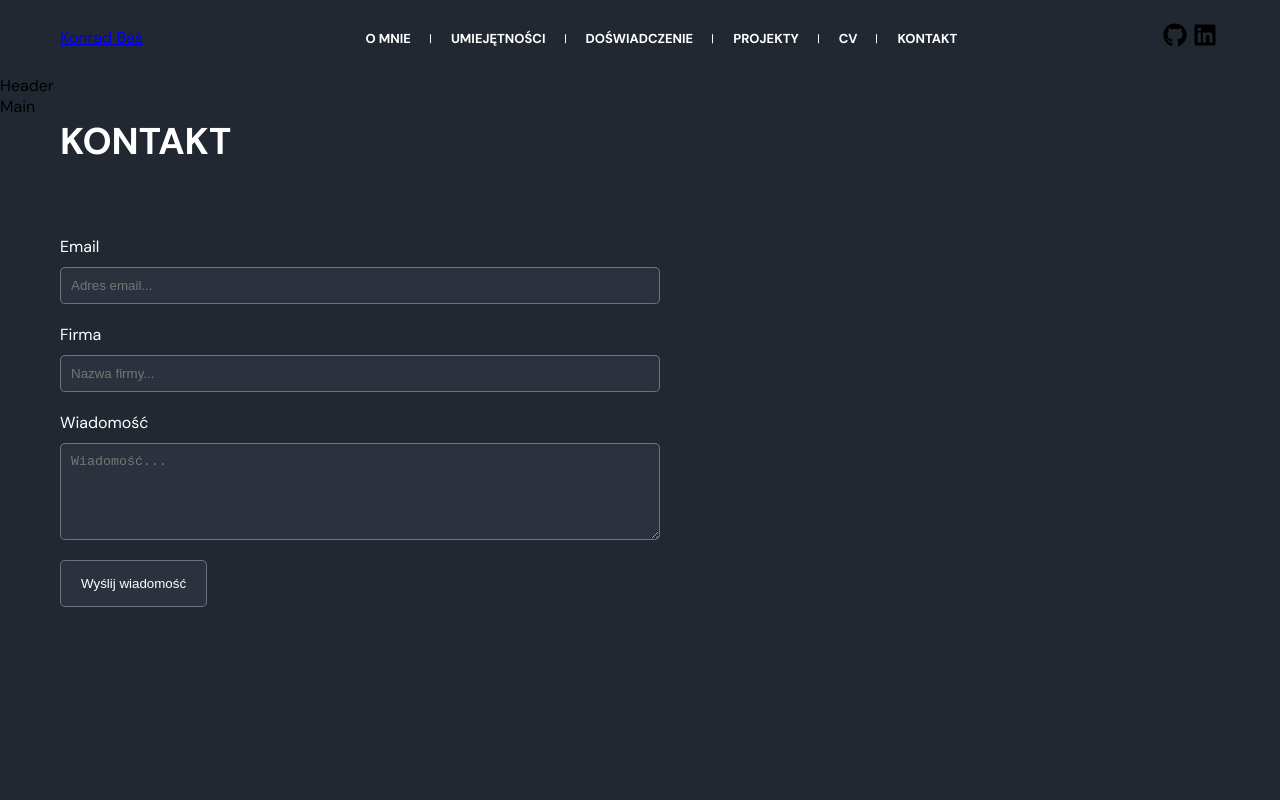
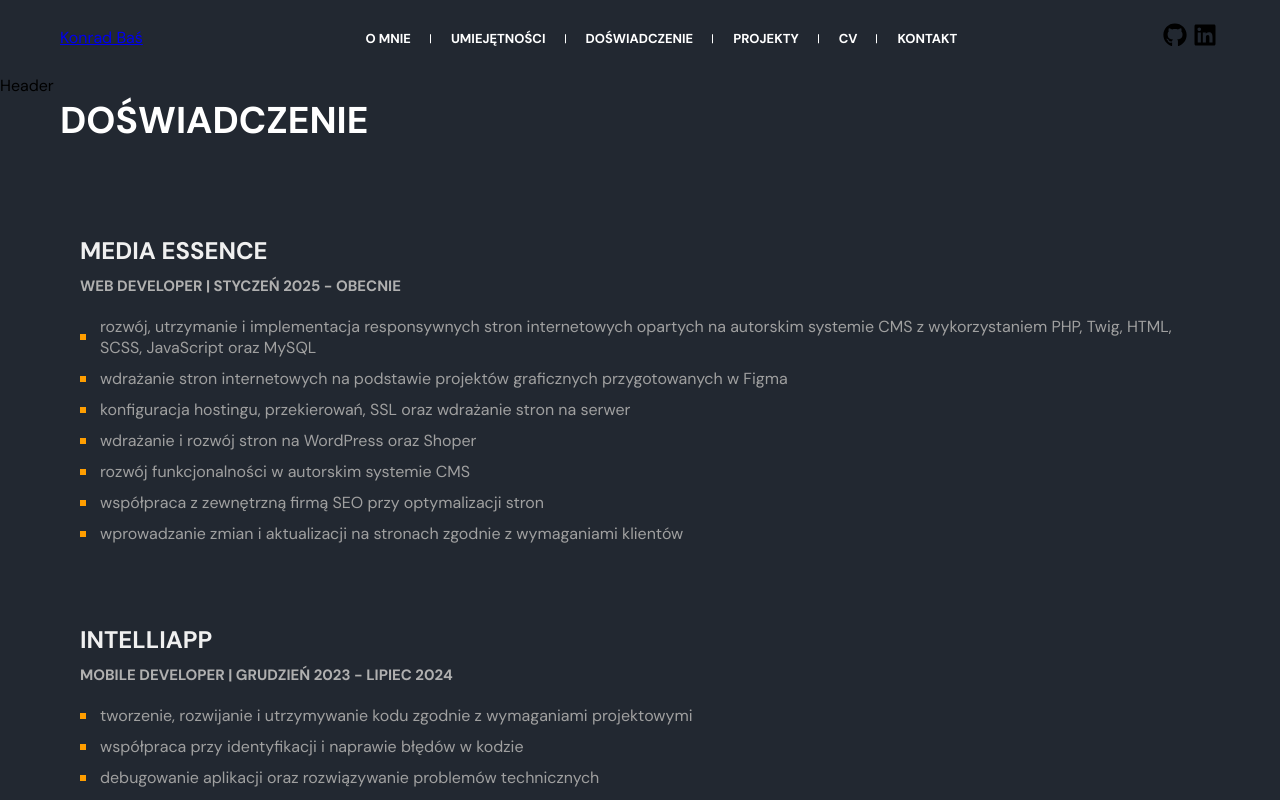
Before and after one commit to Konradb211/Konrad.Bas, a React (Vite) app in the folder KonradBas/: page / in a window 1280 px wide. Shown: the top 800 px of the page. Built offline with nearby package versions, Linux system fonts and the light colour scheme.

Commit message:
add expierience section, smooth scrolling(lenis) and colors

```diff
--- a/KonradBas/package.json
+++ b/KonradBas/package.json
@@ -10,6 +10,8 @@
     "preview": "vite preview"
   },
   "dependencies": {
+    "@studio-freight/lenis": "^1.0.42",
+    "lenis": "^1.3.23",
     "react": "^19.2.4",
     "react-dom": "^19.2.4"
   },
--- a/KonradBas/src/App.scss
+++ b/KonradBas/src/App.scss
@@ -1,3 +1,12 @@
+:root {
+    --color-background: #212529; // Tło sekcji
+    --color-text: #f0f0f0; // Główny tekst na biało
+    --color-muted-text: #b0b0b0; // Subtelny tekst
+    --color-accent: #ff9e00; // Akcent w pomarańczowym
+    --color-card-background: transparent; // Bez tła na boxy
+    --color-secondary-text: #a0a0a0; // Tekst obowiązków
+}
+
 .container-wide {
     max-width: 1550px;
     width: 100%;
--- a/KonradBas/src/App.tsx
+++ b/KonradBas/src/App.tsx
@@ -1,9 +1,29 @@
+import { useEffect, useRef } from "react";
+import Lenis from "@studio-freight/lenis";
 import "./App.scss";
 import { Footer } from "./components/Footer/Footer";
 import { Header } from "./components/Header/Header";
 import { Main } from "./components/Main/Main";
 import { NavigationBar } from "./components/NavigationBar/NavigationBar";
+
 function App() {
+  const lenis = useRef(null);
+  useEffect(() => {
+    lenis.current = new Lenis({
+      duration: 0.6,
+      easing: (t) => 1 - Math.pow(1 - t, 3),
+      smoothTouch: true,
+    });
+    const animate = (time) => {
+      lenis.current.raf(time);
+      requestAnimationFrame(animate);
+    };
+    requestAnimationFrame(animate);
+    return () => {
+      lenis.current.destroy();
+    };
+  }, []);
+
   return (
     <>
       <NavigationBar />
--- a/KonradBas/src/components/Contact/Contact.module.scss
+++ b/KonradBas/src/components/Contact/Contact.module.scss
@@ -20,8 +20,6 @@
             background-color: #2b323d;
             color: white;
         }
-        textarea {
-        }
     }
     button {
         padding: 15px 20px;
--- /dev/null
+++ b/KonradBas/src/components/Expierence/Expierience.module.scss
@@ -0,0 +1,51 @@
+.expierience {
+    color: var(--color-text);
+
+    &__container {
+        display: flex;
+        flex-direction: column;
+        gap: 30px;
+
+        &__item {
+            padding: 20px;
+            background-color: var(--color-card-background);
+            border-radius: 8px;
+
+            &__title {
+                color: var(--color-text);
+                font-weight: bold;
+                text-transform: uppercase;
+                padding-bottom: 10px;
+                font-size: 1.5rem;
+            }
+
+            &__period {
+                color: var(--color-muted-text);
+                font-weight: bold;
+                text-transform: uppercase;
+                font-size: 15px;
+                padding-bottom: 20px;
+            }
+
+            &__responsibilities {
+                color: var(--color-secondary-text);
+                p {
+                    padding-left: 20px;
+                    margin-bottom: 10px;
+                    position: relative;
+
+                    &::before {
+                        position: absolute;
+                        content: "";
+                        width: 6px;
+                        height: 6px;
+                        left: 0;
+                        top: 50%;
+                        transform: translateY(-50%);
+                        background-color: var(--color-accent);
+                    }
+                }
+            }
+        }
+    }
+}
--- /dev/null
+++ b/KonradBas/src/components/Expierence/Expierience.tsx
@@ -0,0 +1,31 @@
+import { Exp } from "../../constants/Exp";
+import { SectionTitle } from "../SectionTitle/SectionTitle";
+import styles from "./Expierience.module.scss";
+
+export const Expierience = () => {
+  return (
+    <section className={`${styles.expierience} container-wide`}>
+      <SectionTitle>Doświadczenie</SectionTitle>
+      <div className={styles.expierience__container}>
+        {Exp.map((job) => (
+          <div className={styles.expierience__container__item} key={job.id}>
+            <h2 className={styles.expierience__container__item__title}>
+              {job.company}
+            </h2>
+            <p className={styles.expierience__container__item__period}>
+              {job.position} | {job.period}
+            </p>
+
+            <div
+              className={styles.expierience__container__item__responsibilities}
+            >
+              {job.responsibilities.map((responsibility) => (
+                <p key={responsibility.id}>{responsibility.text}</p>
+              ))}
+            </div>
+          </div>
+        ))}
+      </div>
+    </section>
+  );
+};
--- a/KonradBas/src/components/Main/Main.tsx
+++ b/KonradBas/src/components/Main/Main.tsx
@@ -1,3 +1,9 @@
+import { Expierience } from "../Expierence/Expierience";
+
 export const Main = () => {
-  return <main>Main</main>;
+  return (
+    <main>
+      <Expierience />
+    </main>
+  );
 };
--- /dev/null
+++ b/KonradBas/src/constants/Exp.ts
@@ -0,0 +1,75 @@
+type Responsibility = {
+  id: string;
+  text: string;
+};
+
+type Experience = {
+  id: string;
+  company: string;
+  position: string;
+  period: string;
+  responsibilities: Responsibility[];
+};
+
+export const Exp: Experience[] = [
+  {
+    id: "media-essence",
+    company: "MEDIA ESSENCE",
+    position: "Web Developer",
+    period: "Styczeń 2025 - Obecnie",
+    responsibilities: [
+      {
+        id: "1",
+        text: "rozwój, utrzymanie i implementacja responsywnych stron internetowych opartych na autorskim systemie CMS z wykorzystaniem PHP, Twig, HTML, SCSS, JavaScript oraz MySQL",
+      },
+      {
+        id: "2",
+        text: "wdrażanie stron internetowych na podstawie projektów graficznych przygotowanych w Figma",
+      },
+      {
+        id: "3",
+        text: "konfiguracja hostingu, przekierowań, SSL oraz wdrażanie stron na serwer",
+      },
+      {
+        id: "4",
+        text: "wdrażanie i rozwój stron na WordPress oraz Shoper",
+      },
+      {
+        id: "5",
+        text: "rozwój funkcjonalności w autorskim systemie CMS",
+      },
+      {
+        id: "6",
+        text: "współpraca z zewnętrzną firmą SEO przy optymalizacji stron",
+      },
+      {
+        id: "7",
+        text: "wprowadzanie zmian i aktualizacji na stronach zgodnie z wymaganiami klientów",
+      },
+    ],
+  },
+  {
+    id: "intelliapp",
+    company: "INTELLIAPP",
+    position: "Mobile Developer",
+    period: "Grudzień 2023 - Lipiec 2024",
+    responsibilities: [
+      {
+        id: "1",
+        text: "tworzenie, rozwijanie i utrzymywanie kodu zgodnie z wymaganiami projektowymi",
+      },
+      {
+        id: "2",
+        text: "współpraca przy identyfikacji i naprawie błędów w kodzie",
+      },
+      {
+        id: "3",
+        text: "debugowanie aplikacji oraz rozwiązywanie problemów technicznych",
+      },
+      {
+        id: "4",
+        text: "praca z wykorzystaniem technologii: React, React Native, Tailwind CSS, Git",
+      },
+    ],
+  },
+];
```
Also changed, not shown: 1 other file (tests, documents, lock files or other folders).
